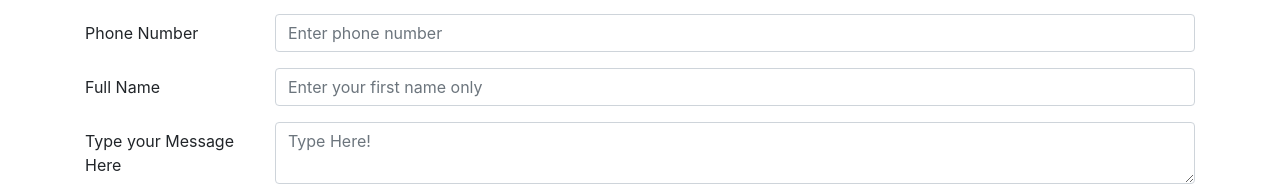
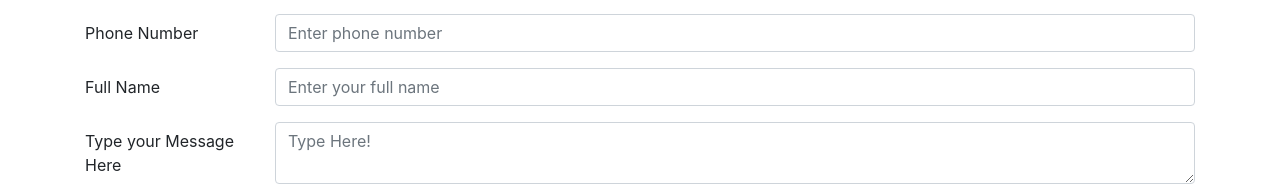
Before and after one commit to Jonathan-ops-del/Francis_Jonathan-Final-Project, a React (Create React App) app in the folder frontend/: page /contact in a window 1280 px wide. Shown: the part 320-506 px from the top of the page. Built offline with nearby package versions, Linux system fonts and the light colour scheme.

Commit message:
the final save for final project

```diff
--- a/frontend/src/components/pages/Contact.js
+++ b/frontend/src/components/pages/Contact.js
@@ -28,7 +28,7 @@ const Contact = () => {
                 <FormGroup row>
                     <Label for="nameEntry" sm={2}>Full Name</Label>
                     <Col sm={10}>
-                    <Input type="name" name="name" id="nameEntry" placeholder="Enter your first name only" required />
+                    <Input type="name" name="name" id="nameEntry" placeholder="Enter your full name" required />
                     </Col>
                 </FormGroup>
 
--- a/frontend/src/components/pages/User.js
+++ b/frontend/src/components/pages/User.js
@@ -16,7 +16,7 @@ const User = () => {
             <FormGroup row>
                     <Label for="nameEntry" sm={2}>Full Name</Label>
                     <Col sm={10}>
-                    <Input type="name" name="name" id="nameEntry" placeholder="Enter your first name only" required/>
+                    <Input type="name" name="name" id="nameEntry" placeholder="Enter your full name" required/>
                     </Col>
             </FormGroup>
             <FormGroup row>
```
Also changed, not shown: 2 other files (tests, documents, lock files or other folders).
